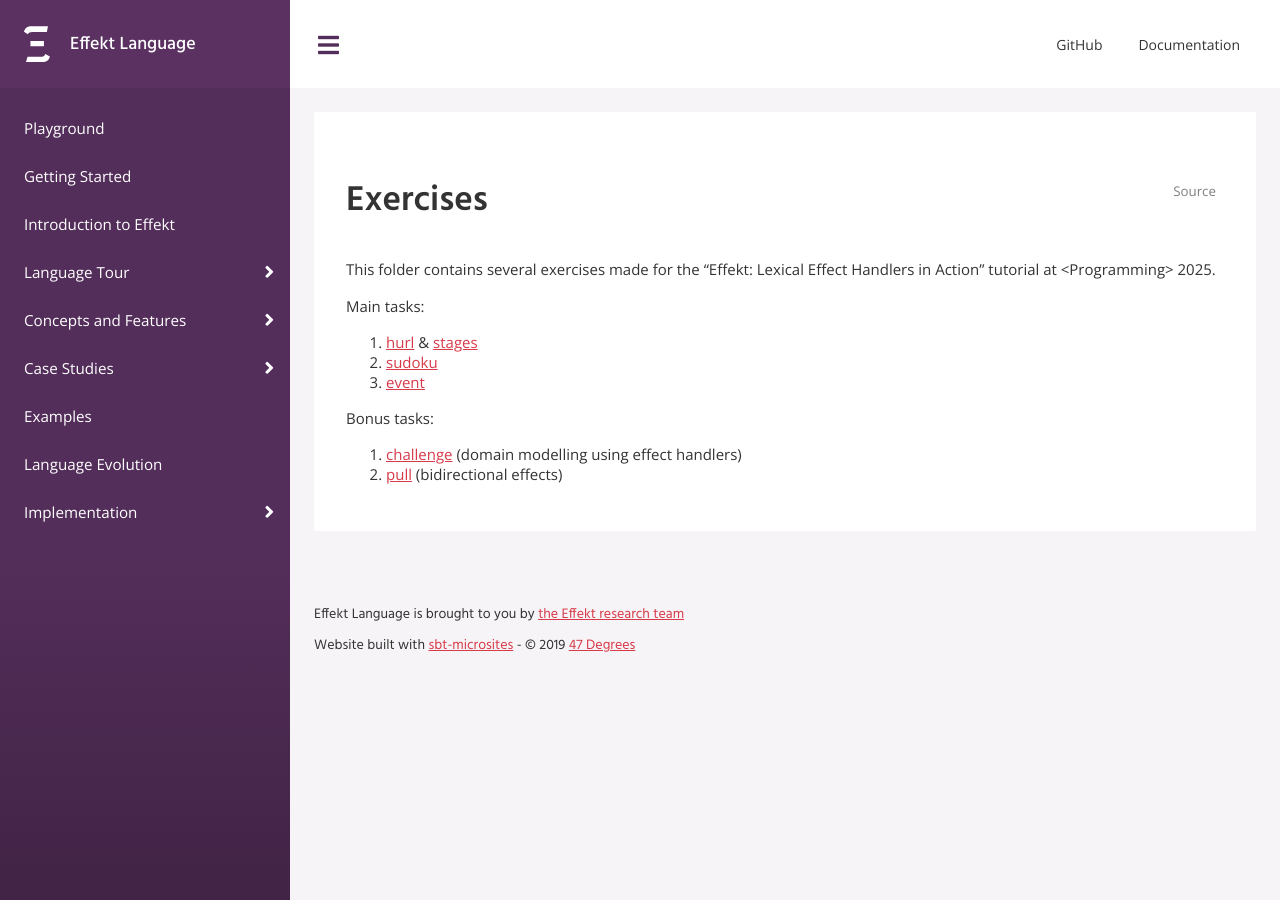
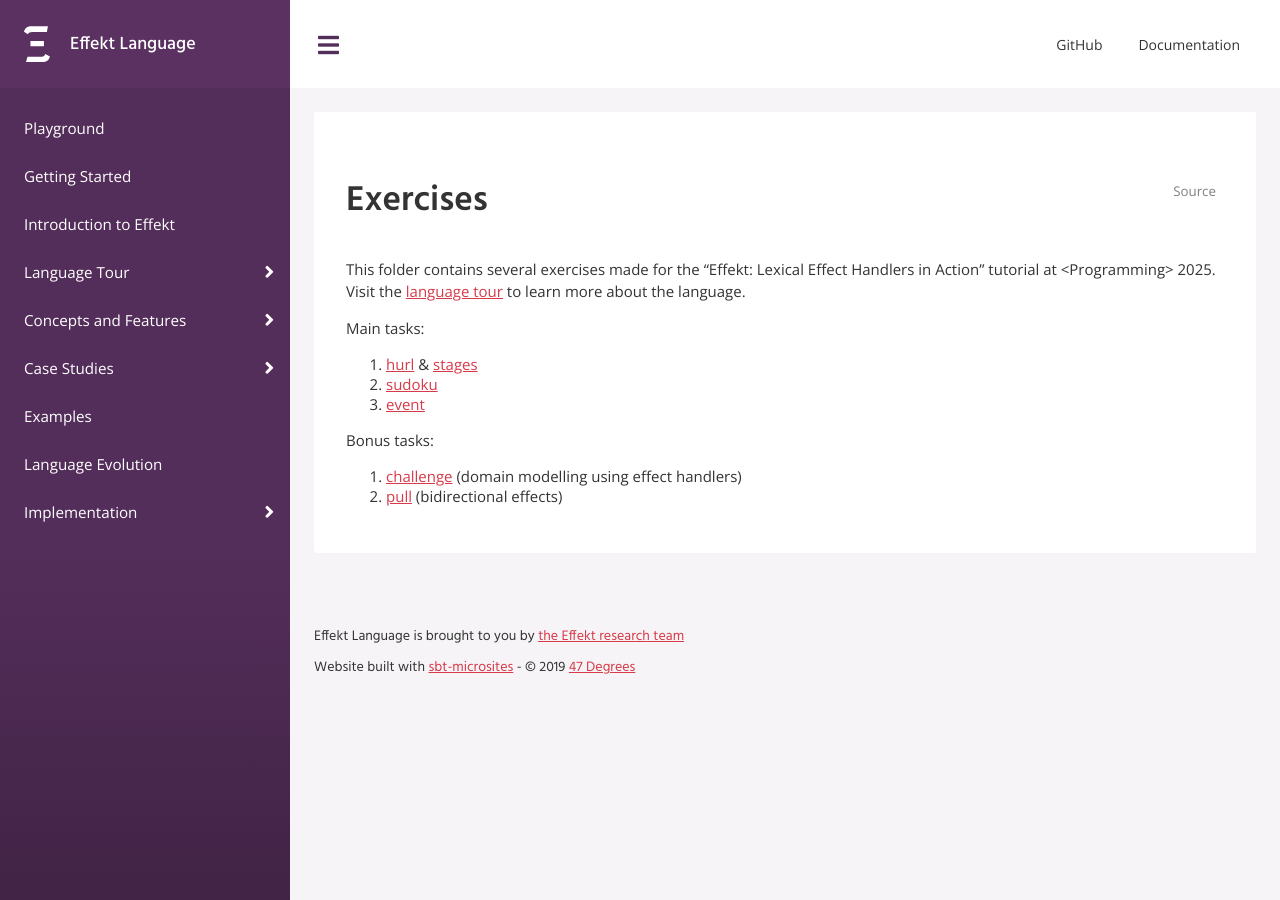
Before and after one commit to effekt-lang/effekt-website, a Jekyll site: the page built from docs/exercises.md, in a window 1280 px wide. Built offline with Jekyll 4.4.1, drawn with Linux system fonts in a browser that asks for light colours.

Commit message:
Exercises: link tour

```diff
--- a/docs/exercises.md
+++ b/docs/exercises.md
@@ -8,6 +8,7 @@
 # Exercises
 
 This folder contains several exercises made for the "Effekt: Lexical Effect Handlers in Action" tutorial at &lt;Programming&gt; 2025.
+Visit the [language tour](/tour) to learn more about the language.
 
 Main tasks:
 
```
